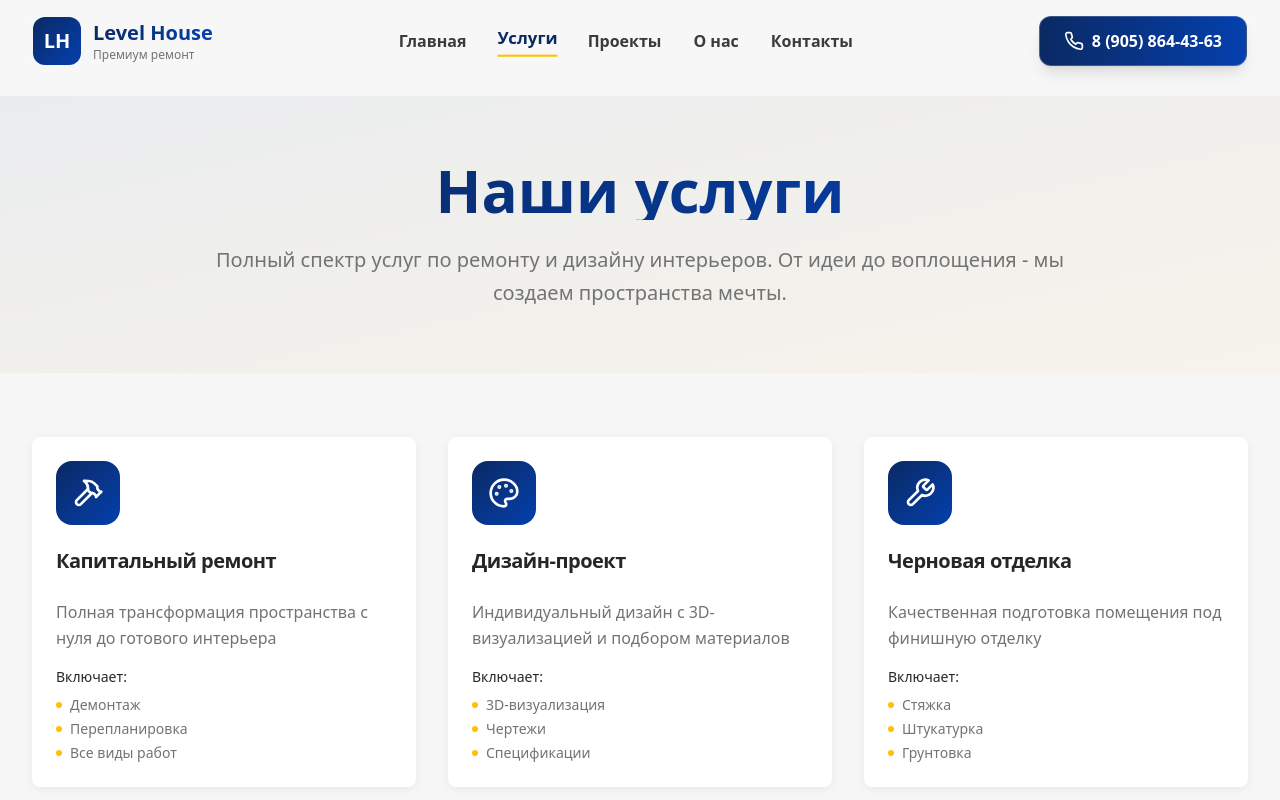
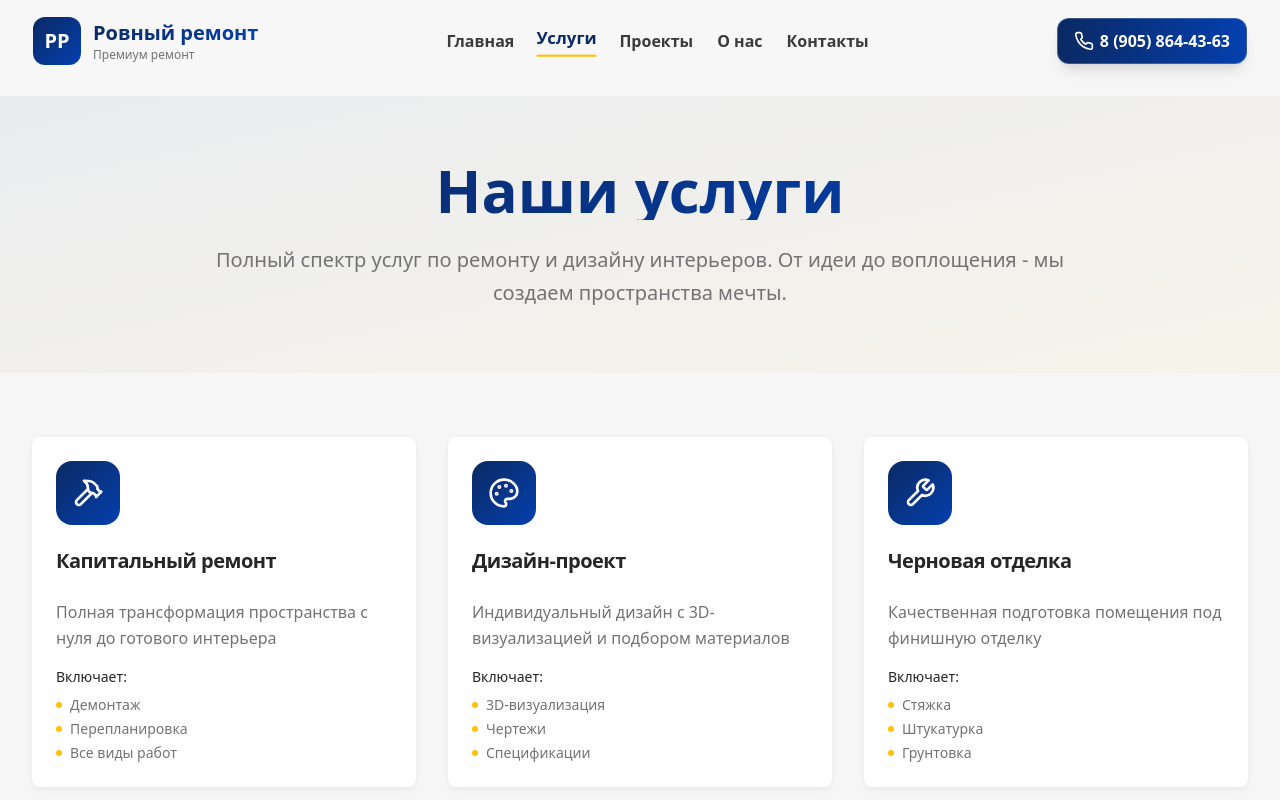
Before and after one commit to Voviks1/lovably-level-visions, a React (Vite) app: page /services in a window 1280 px wide. Shown: the top 800 px of the page. Built offline with nearby package versions, Linux system fonts and the light colour scheme; the HTML template or start-up script is replaced by a standard one.

Commit message:
Refactor: Implement website changes

```diff
--- a/index.html
+++ b/index.html
@@ -3,19 +3,19 @@
   <head>
     <meta charset="UTF-8" />
     <meta name="viewport" content="width=device-width, initial-scale=1.0" />
-    <title>Level House - Премиум ремонт квартир в Москве | Дизайн интерьера</title>
-    <meta name="description" content="Level House - премиальный ремонт квартир в Москве. 150+ проектов, 3 года гарантии. Капитальный ремонт, дизайн-проект, 3D визуализация. ☎ 8(905)864-43-63" />
-    <meta name="author" content="Level House" />
+    <title>Ровный ремонт - Премиум ремонт квартир в Москве | Дизайн интерьера</title>
+    <meta name="description" content="Ровный ремонт - премиальный ремонт квартир в Москве. 150+ проектов, 3 года гарантии. Капитальный ремонт, дизайн-проект, 3D визуализация. ☎ 8(905)864-43-63" />
+    <meta name="author" content="Ровный ремонт" />
     <meta name="keywords" content="ремонт квартир москва, дизайн интерьера, капитальный ремонт, премиум ремонт, 3д визуализация" />
 
-    <meta property="og:title" content="Level House - Премиум ремонт квартир в Москве" />
+    <meta property="og:title" content="Ровный ремонт - Премиум ремонт квартир в Москве" />
     <meta property="og:description" content="Превращаем пространства в произведения искусства. 150+ проектов премиального качества. Гарантия 3 года." />
     <meta property="og:type" content="website" />
     <meta property="og:url" content="https://level-house.ru" />
     <meta property="og:image" content="https://lovable.dev/opengraph-image-p98pqg.png" />
 
     <meta name="twitter:card" content="summary_large_image" />
-    <meta name="twitter:title" content="Level House - Премиум ремонт квартир" />
+    <meta name="twitter:title" content="Ровный ремонт - Премиум ремонт квартир" />
     <meta name="twitter:description" content="Превращаем пространства в произведения искусства. 150+ проектов премиального качества." />
     <meta name="twitter:image" content="https://lovable.dev/opengraph-image-p98pqg.png" />
   </head>
--- a/src/components/ApartmentTour/ApartmentTour.tsx
+++ b/src/components/ApartmentTour/ApartmentTour.tsx
@@ -145,6 +145,10 @@ export const ApartmentTour: React.FC = () => {
             enableZoom={false}
             enableRotate={true}
             rotateSpeed={0.5}
+            minAzimuthAngle={-Math.PI / 2}
+            maxAzimuthAngle={Math.PI / 2}
+            minPolarAngle={Math.PI / 2}
+            maxPolarAngle={Math.PI / 2}
             mouseButtons={{
               LEFT: 0,
               MIDDLE: 1,
--- a/src/components/Header.tsx
+++ b/src/components/Header.tsx
@@ -24,21 +24,21 @@ export const Header = () => {
           {/* Logo */}
           <Link to="/" className="flex items-center space-x-3">
             <div className="w-12 h-12 bg-gradient-to-br from-primary to-primary-variant rounded-xl flex items-center justify-center">
-              <span className="text-xl font-bold text-white">LH</span>
+              <span className="text-xl font-bold text-white">РР</span>
             </div>
             <div>
-              <div className="text-xl font-bold hero-text">Level House</div>
+              <div className="text-xl font-bold hero-text">Ровный ремонт</div>
               <div className="text-xs text-muted-foreground">Премиум ремонт</div>
             </div>
           </Link>
 
           {/* Desktop Navigation */}
-          <nav className="hidden md:flex items-center space-x-8">
+          <nav className="hidden md:flex items-center space-x-4 lg:space-x-6">
             {navigation.map((item) => (
               <Link
                 key={item.name}
                 to={item.href}
-                className={`text-base font-semibold transition-colors duration-200 hover:text-primary hover:scale-105 ${
+                className={`text-sm lg:text-base font-semibold transition-colors duration-200 hover:text-primary hover:scale-105 ${
                   isActive(item.href)
                     ? "text-primary border-b-2 border-accent pb-1 scale-105"
                     : "text-foreground/90"
@@ -53,10 +53,11 @@ export const Header = () => {
           <div className="hidden md:flex items-center space-x-4">
             <a
               href="tel:+79058644363"
-              className="flex items-center space-x-2 px-6 py-3 text-base font-bold text-white bg-gradient-to-r from-primary to-primary-variant hover:from-primary-variant hover:to-primary transition-all duration-300 rounded-xl shadow-lg hover:shadow-xl hover:scale-105 border border-white/20"
+              className="flex items-center space-x-1.5 px-3 py-2 lg:px-4 lg:py-2.5 text-sm lg:text-base font-bold text-white bg-gradient-to-r from-primary to-primary-variant hover:from-primary-variant hover:to-primary transition-all duration-300 rounded-xl shadow-lg hover:shadow-xl hover:scale-105 border border-white/20"
             >
-              <Phone className="w-5 h-5" />
-              <span>8 (905) 864-43-63</span>
+              <Phone className="w-4 h-4 lg:w-5 lg:h-5" />
+              <span className="hidden lg:inline">8 (905) 864-43-63</span>
+              <span className="lg:hidden">8 (905) 864-43-63</span>
             </a>
           </div>
 
--- a/src/pages/Index.tsx
+++ b/src/pages/Index.tsx
@@ -72,7 +72,7 @@ const Index = () => {
           </Badge>
 
           <h1 className="text-3xl sm:text-4xl md:text-7xl font-bold mb-6 leading-tight">
-            <span className="block text-center">Level House</span>
+            <span className="block text-center">Ровный ремонт</span>
             <span className="block text-2xl sm:text-3xl md:text-5xl font-normal text-white/90 mt-2 text-center">
               Ремонт мечты
             </span>
@@ -101,9 +101,9 @@ const Index = () => {
         </div>
 
         {/* Scroll Indicator */}
-        <div className="absolute bottom-8 left-1/2 transform -translate-x-1/2 text-white animate-bounce">
-          <div className="w-6 h-10 border-2 border-white rounded-full flex justify-center">
-            <div className="w-1 h-3 bg-white rounded-full mt-2"></div>
+        <div className="absolute bottom-12 md:bottom-16 left-1/2 transform -translate-x-1/2 text-white animate-bounce">
+          <div className="w-5 h-9 md:w-6 md:h-10 border-2 border-white rounded-full flex justify-center">
+            <div className="w-1 h-2.5 md:h-3 bg-white rounded-full mt-2"></div>
           </div>
         </div>
       </section>
--- a/src/pages/Services.tsx
+++ b/src/pages/Services.tsx
@@ -129,6 +129,7 @@ const Services = () => {
             Получите бесплатную консультацию и расчет стоимости уже сегодня
           </p>
           <div className="flex justify-center">
+            <a href="tel:+79058644363">
               <Button
                 size="lg"
                 variant="secondary"
@@ -136,6 +137,7 @@ const Services = () => {
               >
                 Бесплатная консультация
               </Button>
+            </a>
           </div>
         </div>
       </section>
```
Lines whose indentation alone changed are shown as unchanged.
